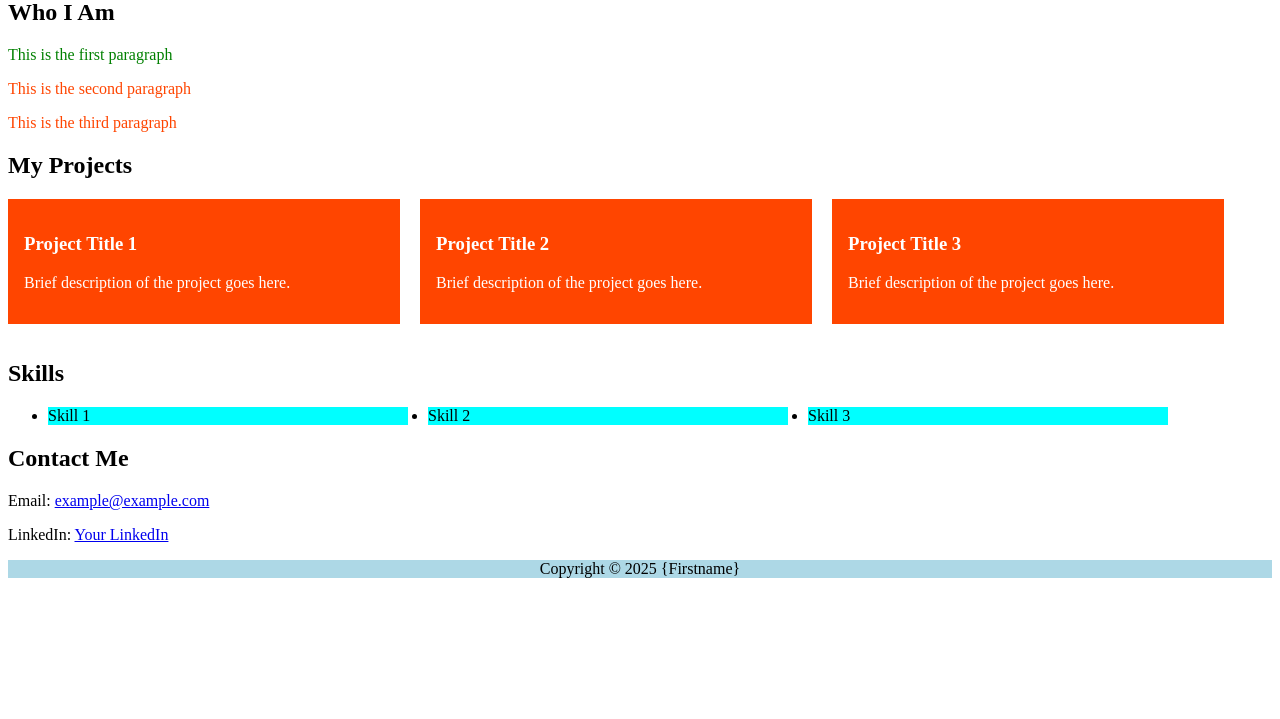
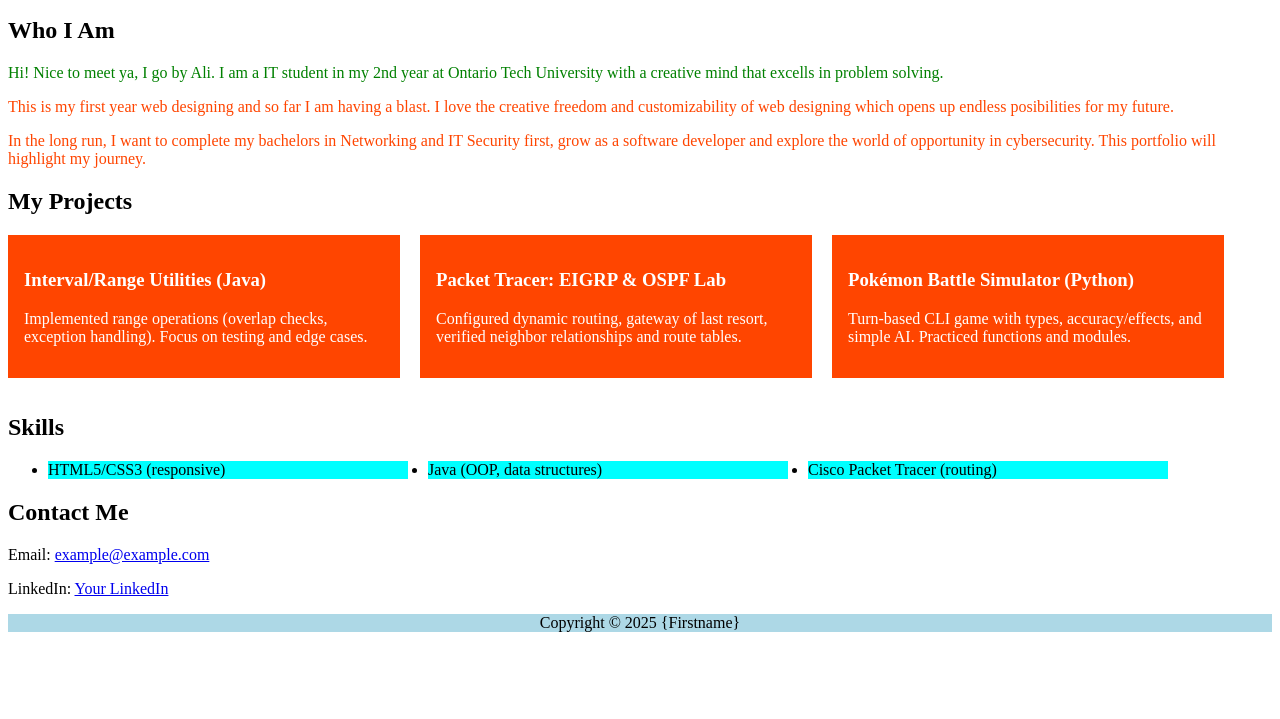
Before and after one commit to boomstickz/portfolio-site, a plain HTML site: page index.html in a window 1280 px wide. Shown: the part 81-800 px from the top of the page. Drawn offline with Linux system fonts and the light colour scheme; files that its build step writes are made by us from their sources.

Commit message:
Commit 3: Filled in my about me section, projects and skils.

```diff
--- a/index.html
+++ b/index.html
@@ -3,66 +3,83 @@
 <head>
     <meta charset="UTF-8">
     <meta name="viewport" content="width=device-width, initial-scale=1.0">
-    <title>{Firstname} Portfolio</title>
+    <title> Ali Sharaf bin Alam - Portfolio</title>
     <link rel="stylesheet" href="main.css"> <!-- Linked CSS file -->
+    <link rel="stylesheet" href="mobile.css" media="screen and (max-width: 600px)"> <!--CSS viewport for a phone-->
+    <link rel="stylesheet" href="tablet.css" media="screen and (min-width: 601px) and (max-width: 1024px)"> <!--CSS viewport for a tablet-->
+    <link rel="stylesheet" href="laptop.css" media="screen and (min-width: 1025px) and (max-width: 1366px)"> <!--CSS viewport for a laptop-->
 </head>
 <body>
+    <a class="skip-link" href="#main">Skip to content</a>
+
     <!-- Header / Navigation -->
-    <header class="header">
-        <div class="logo">
+    <header class="header" role="banner">
+        <div class="logo" aria-label="Site logo">
             LOGO GOES HERE
         </div>
         <nav class="nav">
-            <ol class="clearfix">
+            <ul class="clearfix">
                 <li class="element"><a href="#about">About</a></li>
                 <li class="element"><a href="#projects">Projects</a></li>
                 <li class="element"><a href="#skills">Skills</a></li>
                 <li class="element"><a href="#contact">Contact</a></li>
-            </ol>
+            </ul>
         </nav>
     </header>
 
-    <main>
+    <main id="main">
     <!-- About Section -->
-    <section id="about">
-        <h1>Who I Am</h1>
-        <p id="first">This is the first paragraph</p>
-        <p class="second">This is the second paragraph</p>
-        <p class="second">This is the third paragraph</p>
+     <section id="about" aria-labelledby="about-heading">
+        <h1 id="about-heading">Who I Am</h1>
+
+        <p id="first">Hi! Nice to meet ya, I go by Ali. I am a IT student in my 2nd year at Ontario Tech University with a creative mind that excells in problem solving.</p>
+              <!-- will add my headshot here later -->
+      <!-- <img src="assets/img/headshot.jpg" alt="Portrait of Ali" class="headshot"> -->
+
+      <!-- place holder for my video here later  -->
+      <!-- <video controls poster="assets/img/video-poster.jpg" width="640">
+           <source src="assets/video/intro.mp4" type="video/mp4">
+           <source src="assets/video/intro.webm" type="video/webm">
+           Sorry, your browser doesn’t support embedded videos.
+         </video> -->
+
+
+
+        <p class="second">This is my first year web designing and so far I am having a blast. I love the creative freedom and customizability of web designing which opens up endless posibilities for my future.</p>
+        <p class="second">In the long run, I want to complete my bachelors in Networking and IT Security first, grow as a software developer and explore the world of opportunity in cybersecurity. This portfolio will highlight my journey.</p>
     </section>
 
     <!-- Projects Section -->
-    <section id="projects">
-        <h2>My Projects</h2>
-        <div class="project-list clearfix">
-            <!-- Example Project -->
-            <div class="project-item">
-                <h3>Project Title 1</h3>
-                <p>Brief description of the project goes here.</p>
-            </div>
+     <section id="projects" aria-labelledby="projects-heading">
+      <h2 id="projects-heading">My Projects</h2>
+      <div class="project-list clearfix">
 
-            <!-- Example Project -->
-            <div class="project-item">
-                <h3>Project Title 2</h3>
-                <p>Brief description of the project goes here.</p>
-            </div>
+        <article class="project-item">
+          <h3> Interval/Range Utilities (Java)</h3>
+          <p>Implemented range operations (overlap checks, exception handling). Focus on testing and edge cases.</p>
+        </article>
 
-            <!-- Example Project -->
-            <div class="project-item">
-                <h3>Project Title 3</h3>
-                <p>Brief description of the project goes here.</p>
-            </div>
-        </div>
+        <article class="project-item">
+          <h3>Packet Tracer: EIGRP & OSPF Lab</h3>
+          <p>Configured dynamic routing, gateway of last resort, verified neighbor relationships and route tables.</p>
+        </article>
+
+        <article class="project-item">
+          <h3>Pokémon Battle Simulator (Python)</h3>
+          <p>Turn-based CLI game with types, accuracy/effects, and simple AI. Practiced functions and modules.</p>
+        </article>
+      </div>
     </section>
 
     <!-- Skills Section -->
-    <section id="skills">
-        <h2>Skills</h2>
-        <ul class="clearfix">
-            <li class="element skill">Skill 1</li>
-            <li class="element skill">Skill 2</li>
-            <li class="element skill">Skill 3</li>
-        </ul>
+    <section id="skills" aria-labelledby="skills-heading">
+      <h2 id="skills-heading">Skills</h2>
+      <ul class="clearfix">
+        <!-- TODO: Replace with your real skills -->
+        <li class="element skill">HTML5/CSS3 (responsive)</li>
+        <li class="element skill">Java (OOP, data structures)</li>
+        <li class="element skill">Cisco Packet Tracer (routing)</li>
+      </ul>
     </section>
 
     <!-- Contact Section -->
```
Also changed, not shown: css/laptop.css (added), css/mobile.css (added), css/tablet.css (added).
